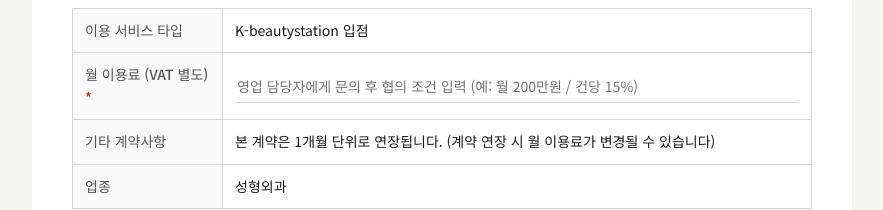
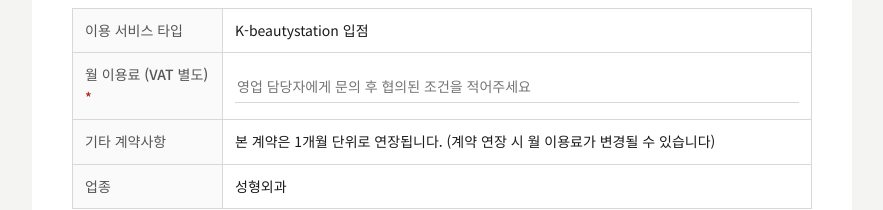
Before and after one commit to marketing173/kbs-contract, a plain HTML site: page globeauty/index.html in a window 1280 px wide. Shown: the part 198-408 px from the top of the page, without its empty margins (198-1081 px from the left). Drawn offline with nearby package versions, Linux system fonts and the light colour scheme.

```diff
--- a/globeauty/index.html
+++ b/globeauty/index.html
@@ -325,7 +325,7 @@
   <h2 class="section"><span>1</span>시스템 정보</h2>
   <table class="form-table">
     <tr><th>이용 서비스 타입</th><td class="static-val">K-beautystation 입점</td></tr>
-    <tr><th class="required">월 이용료 (VAT 별도)</th><td><input type="text" id="monthlyFee" required placeholder="영업 담당자에게 문의 후 협의 조건 입력 (예: 월 200만원 / 건당 15%)"></td></tr>
+    <tr><th class="required">월 이용료 (VAT 별도)</th><td><input type="text" id="monthlyFee" required placeholder="영업 담당자에게 문의 후 협의된 조건을 적어주세요"></td></tr>
     <tr><th>기타 계약사항</th><td class="static-val">본 계약은 1개월 단위로 연장됩니다. (계약 연장 시 월 이용료가 변경될 수 있습니다)</td></tr>
     <tr><th>업종</th><td class="static-val">성형외과</td></tr>
   </table>
```
